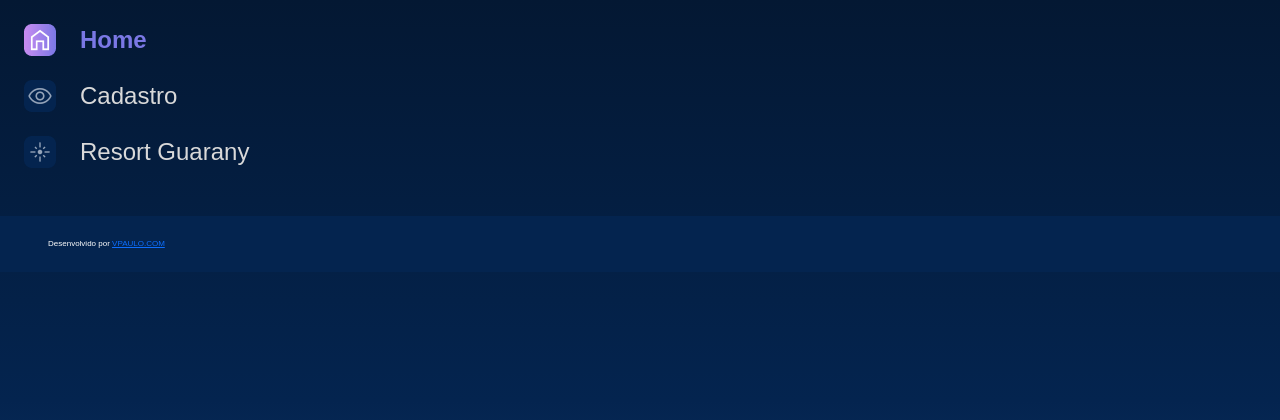
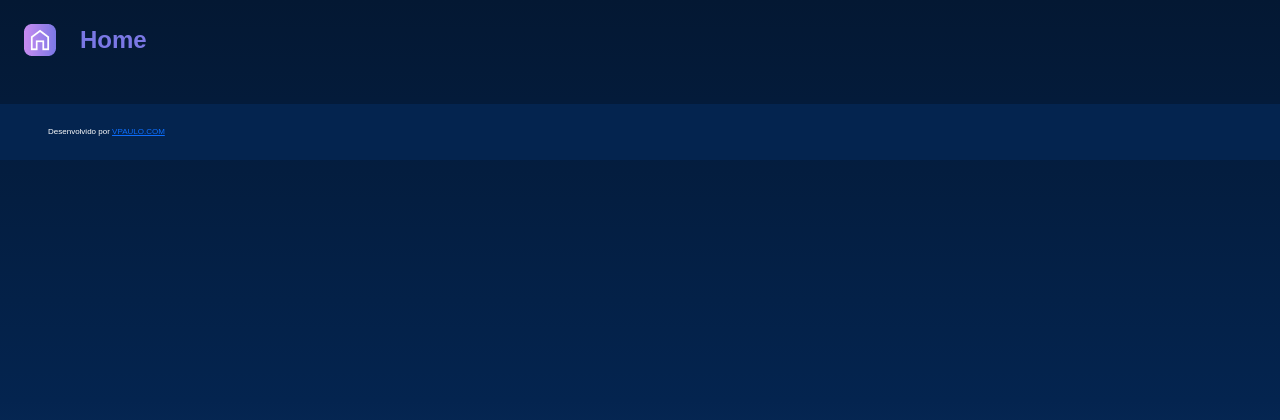
Before and after one commit to victorpauloti/cadastro, a Django app: template templates/galeria/base.html in a window 1280 px wide. Shown: the top 420 px of the page. Run offline with Django 3.2, Linux system fonts and the light colour scheme; the template is opened without the code that fills it, so the values that code supplies are empty.

Commit message:
disable _menu.html

```diff
--- a/templates/galeria/partials/_menu.html
+++ b/templates/galeria/partials/_menu.html
@@ -16,8 +16,8 @@
         <section class="menu-lateral">
             <nav class="menu-lateral__navegacao">
                     <a href="{% url 'index' %}"><img src="{% static '/assets/ícones/1x/Home - ativo.png' %}"> Home</a>
-                    <a href="{% url 'cadastro' %}"><img src="{% static '/assets/ícones/1x/Mais vistas - inativo.png' %}"> Cadastro </a>
-                    <a href="https://guaranyecoresort.com.br/" target="_blank"><img src="{% static '/assets/ícones/1x/Novas - inativo.png' %}">Resort Guarany</a>
+                    {% comment %} <a href="{% url 'cadastro' %}"><img src="{% static '/assets/ícones/1x/Mais vistas - inativo.png' %}"> Cadastro </a>
+                    <a href="https://guaranyecoresort.com.br/" target="_blank"><img src="{% static '/assets/ícones/1x/Novas - inativo.png' %}">Resort Guarany</a> {% endcomment %}
                     <!-- <a href="{% url 'login' %}"><img src="{% static '/assets/ícones/1x/Surpreenda-me - inativo.png' %}"> Login</a> -->
                 </nav>
         </section>
```
